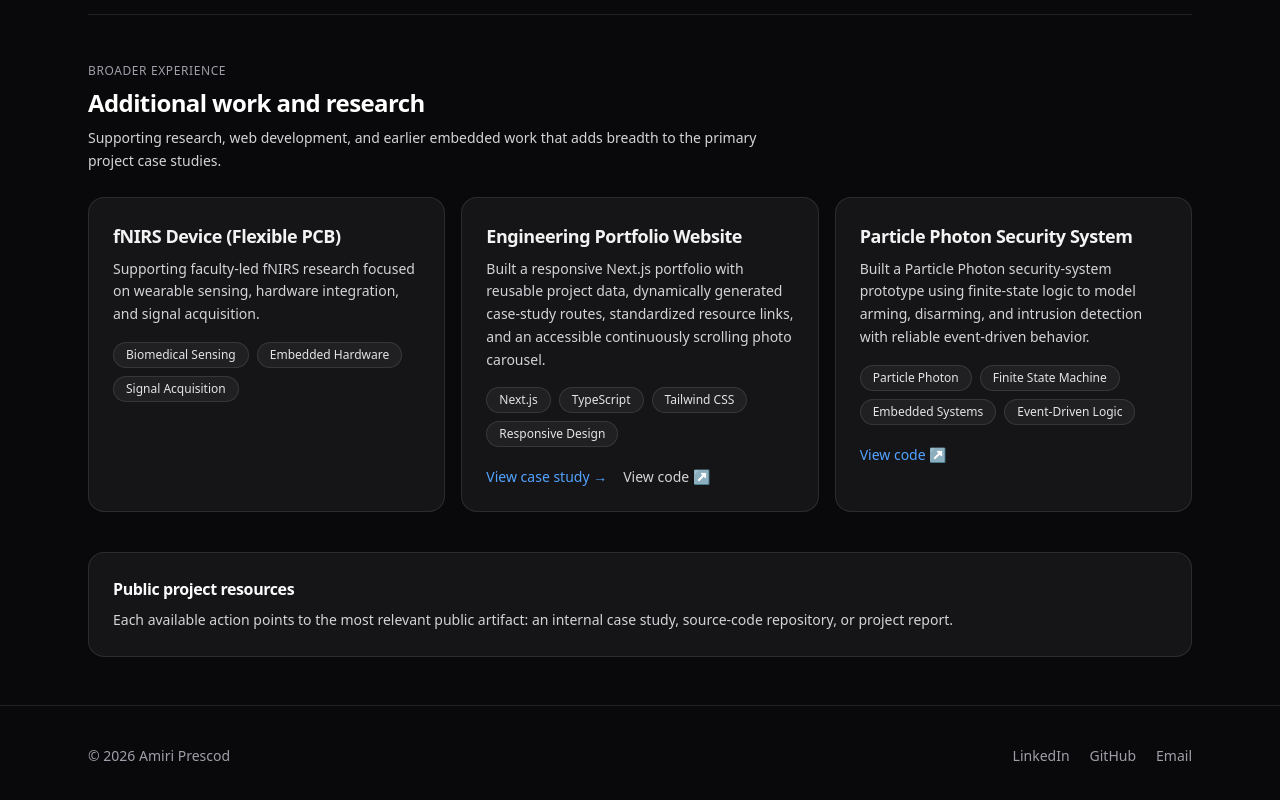
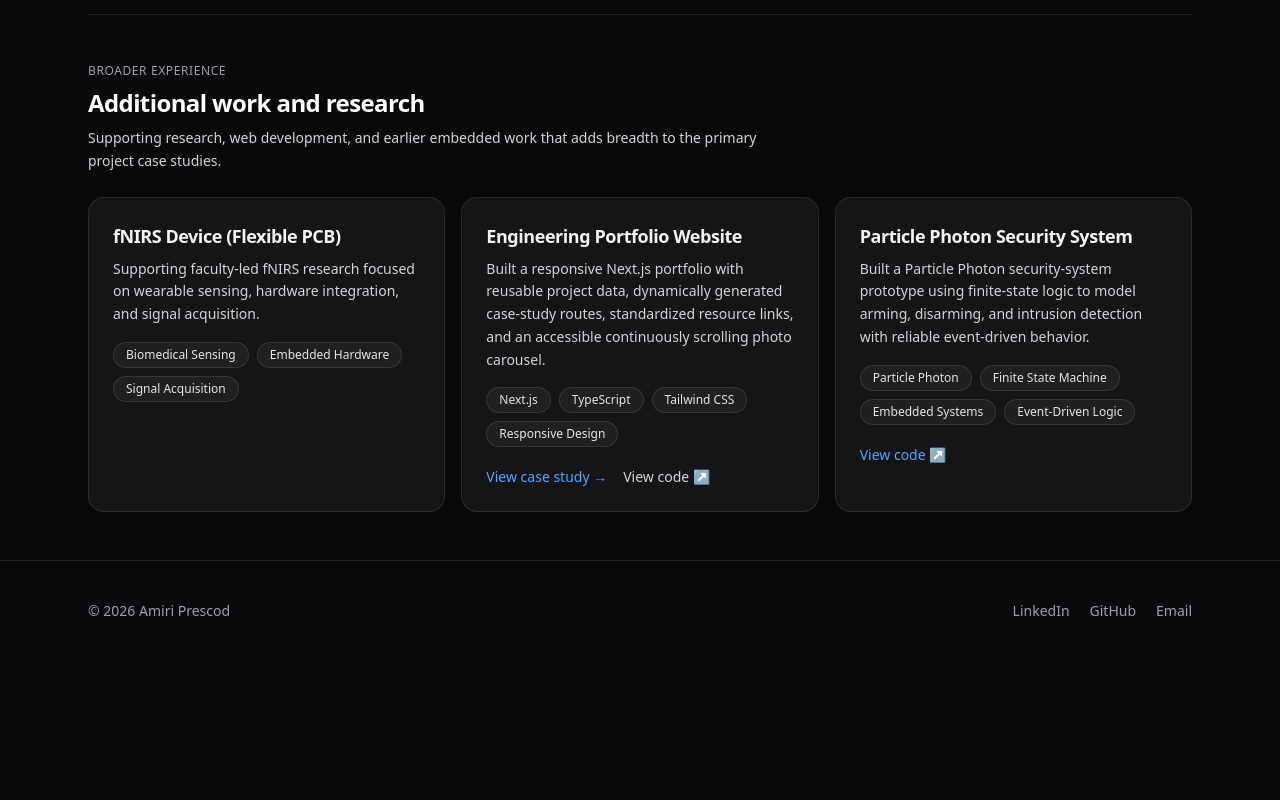
Before and after one commit to aprescod12/aprescod-portfolio-website, a Next.js app: page /projects in a window 1280 px wide. Shown: the part 1405-2205 px from the top of the page. After the commit the page ends 2066 px from the top, so only its background shows below. Built offline with nearby package versions, Linux system fonts and the light colour scheme.

Commit message:
Remove redundant project resources box

```diff
--- a/src/app/projects/page.tsx
+++ b/src/app/projects/page.tsx
@@ -166,14 +166,6 @@ export default function ProjectsPage() {
           </div>
         </section>
       ) : null}
-
-      <section className="mt-10 rounded-2xl border border-white/10 bg-white/5 p-6">
-        <h3 className="font-semibold tracking-tight">Public project resources</h3>
-        <p className="mt-2 text-sm text-zinc-300 leading-relaxed">
-          Each available action points to the most relevant public artifact: an internal case study,
-          source-code repository, or project report.
-        </p>
-      </section>
     </Container>
   );
 }
```
